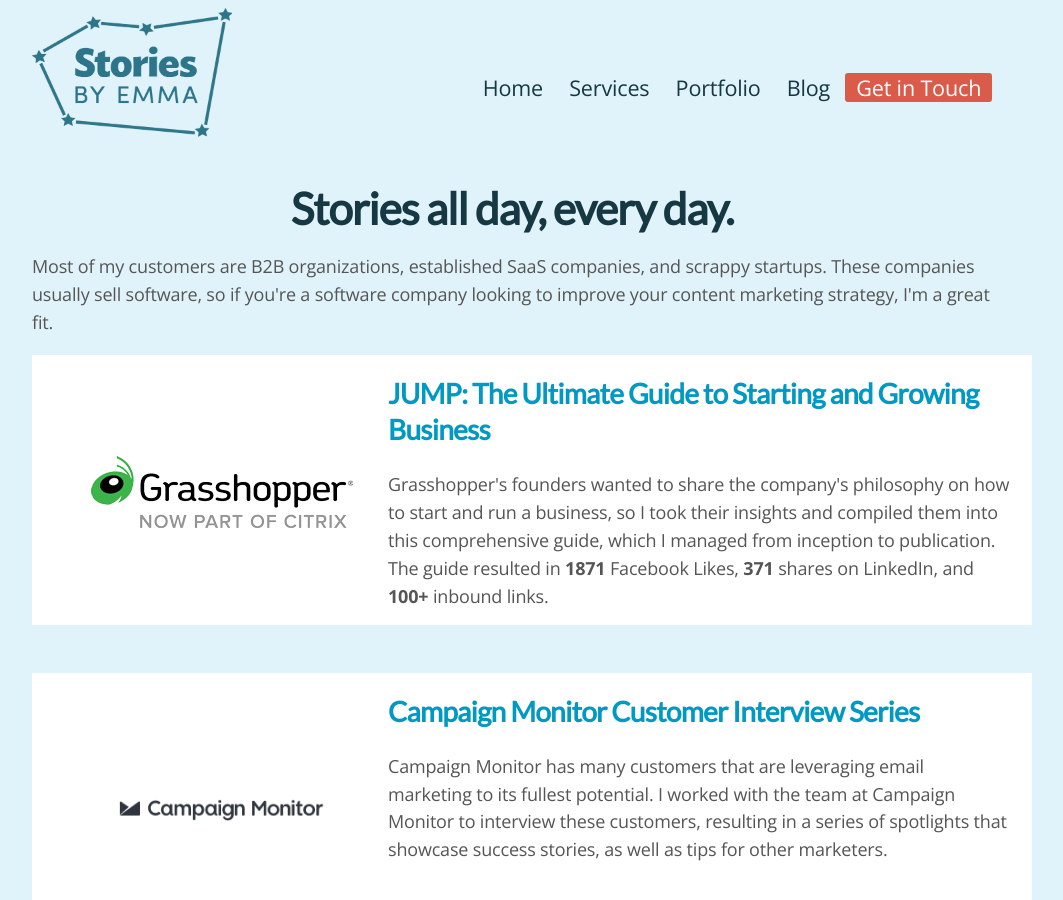
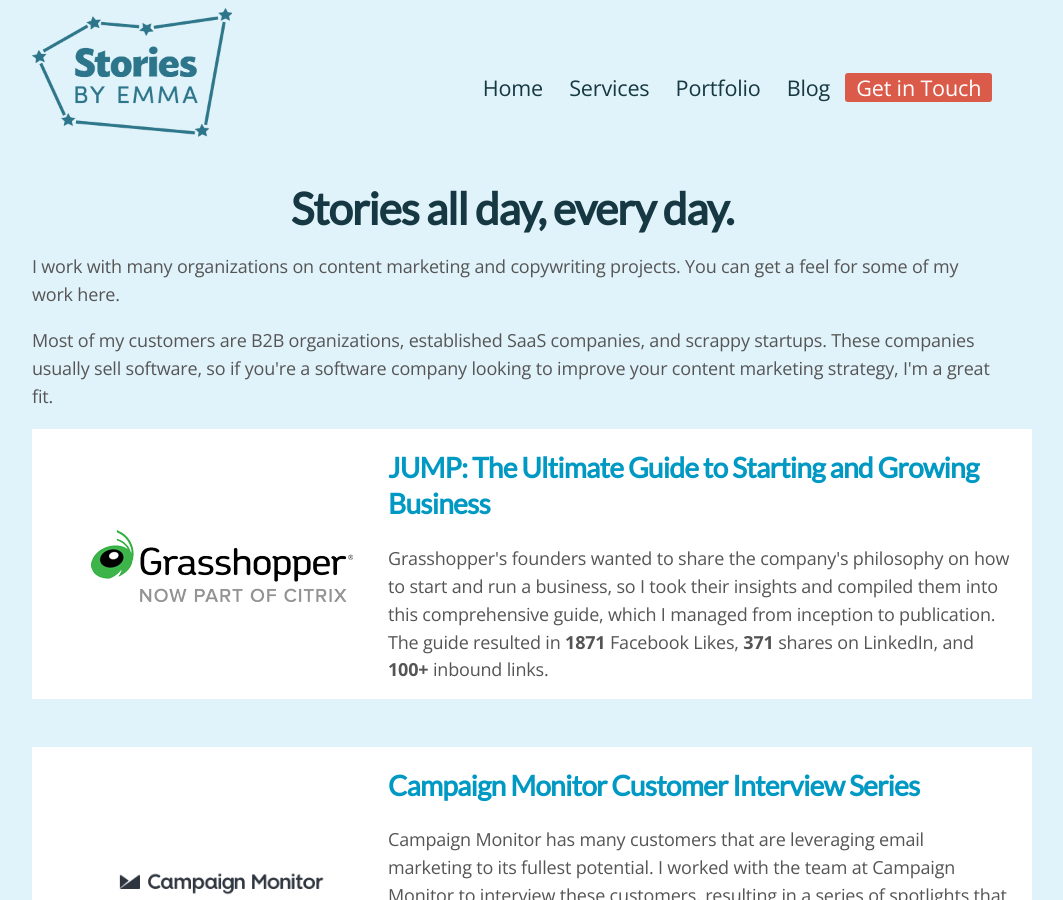
Before and after one commit to emmalepsy/emmalepsy.github.io, a Jekyll site: the page portfolio.html, which Jekyll copies as it is, in a window 1280 px wide and 900 px high. Shown: the whole window, without its empty margins (128-1191 px from the left). Built offline with Jekyll 4.4.1, drawn with Linux system fonts in a browser that asks for light colours; nearby versions of some CDN libraries; a style sheet for code colours, icons or effects is not loaded.

Commit message:
Update portfolio.html

```diff
--- a/portfolio.html
+++ b/portfolio.html
@@ -105,8 +105,9 @@
 
   <h1 class="center"> Stories all day, every day.</h1>
 
-  <p>
-  Most of my customers are B2B organizations, established SaaS
+  <p>I work with many organizations on content marketing and copywriting projects. You can get a feel for some of my work here.</p>
+
+  <p>Most of my customers are B2B organizations, established SaaS
   companies, and scrappy startups. These companies usually sell
   software, so if you're a software company looking to improve your
   content marketing strategy, I'm a great fit.
```
